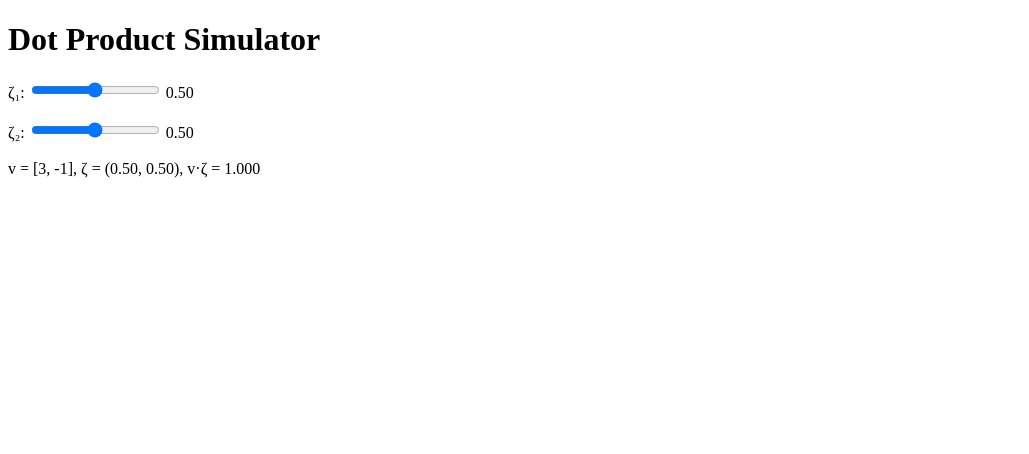
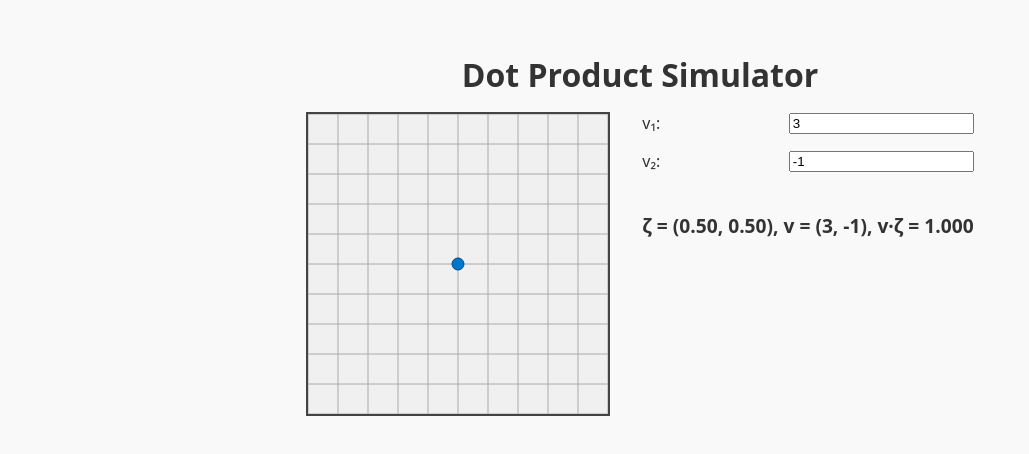
Before and after one commit to LaurenceWilkes/dotprod, a plain HTML site: page index.html in a window 1280 px wide. Shown: the whole page, without its empty margins (0-1029 px from the left). Drawn offline with Linux system fonts and the light colour scheme.

Commit message:
Test commit

```diff
--- a/index.html
+++ b/index.html
@@ -1,46 +1,140 @@
 <!DOCTYPE html>
-<html>
+<html lang="en">
 <head>
   <meta charset="UTF-8">
-  <title>Dot Product Demo</title>
+  <title>Dot Product Simulator</title>
+  <style>
+    body {
+      font-family: system-ui, sans-serif;
+      display: flex;
+      flex-direction: column;
+      align-items: center;
+      margin: 2rem;
+      background: #f9f9f9;
+      color: #333;
+    }
+    h1 {
+      margin-bottom: 1rem;
+    }
+    .container {
+      display: flex;
+      gap: 2rem;
+      flex-wrap: wrap;
+      justify-content: center;
+      align-items: flex-start;
+    }
+    canvas {
+      border: 2px solid #444;
+      background: white;
+      cursor: crosshair;
+    }
+    .controls {
+      display: flex;
+      flex-direction: column;
+      gap: 1rem;
+      min-width: 200px;
+    }
+    .controls label {
+      display: flex;
+      justify-content: space-between;
+      align-items: center;
+    }
+    .output {
+      margin-top: 1.5rem;
+      font-size: 1.2rem;
+      font-weight: bold;
+      text-align: center;
+    }
+  </style>
 </head>
 <body>
   <h1>Dot Product Simulator</h1>
+  <div class="container">
+    <!-- 2D slider -->
+    <canvas id="zetaCanvas" width="300" height="300"></canvas>
 
-  <label>ζ₁:
-    <input type="range" id="z1" min="0" max="1" step="0.01" value="0.5">
-    <span id="z1val">0.5</span>
-  </label>
-  <br><br>
-
-  <label>ζ₂:
-    <input type="range" id="z2" min="0" max="1" step="0.01" value="0.5">
-    <span id="z2val">0.5</span>
-  </label>
-  <br><br>
-
-  <div id="output"></div>
-  <div id="output"></div>
+    <!-- Controls -->
+    <div class="controls">
+      <label>v₁: <input type="number" id="v1" value="3" step="1"></label>
+      <label>v₂: <input type="number" id="v2" value="-1" step="1"></label>
+      <div class="output" id="output"></div>
+    </div>
+  </div>
 
   <script>
-    // Example integer vector v
-    const v = [3, -1];
+    const canvas = document.getElementById("zetaCanvas");
+    const ctx = canvas.getContext("2d");
 
-    function update() {
-      const z1 = parseFloat(document.getElementById("z1").value);
-      const z2 = parseFloat(document.getElementById("z2").value);
+    let zeta = [0.5, 0.5];  // start in middle
+    let v = [parseInt(document.getElementById("v1").value),
+             parseInt(document.getElementById("v2").value)];
 
-      document.getElementById("z1val").textContent = z1.toFixed(2);
-      document.getElementById("z2val").textContent = z2.toFixed(2);
+    function draw() {
+      // Clear
+      ctx.clearRect(0, 0, canvas.width, canvas.height);
 
-      const dot = v[0]*z1 + v[1]*z2;
-      document.getElementById("output").textContent =
-        "v = [" + v.join(", ") + "], ζ = (" + z1.toFixed(2) + ", " + z2.toFixed(2) + "), v·ζ = " + dot.toFixed(3);
+      // Draw square background grid
+      ctx.fillStyle = "#f0f0f0";
+      ctx.fillRect(0, 0, canvas.width, canvas.height);
+
+      ctx.strokeStyle = "#aaa";
+      for (let i = 0; i <= 10; i++) {
+        let x = (i/10) * canvas.width;
+        let y = (i/10) * canvas.height;
+        ctx.beginPath();
+        ctx.moveTo(x, 0); ctx.lineTo(x, canvas.height);
+        ctx.moveTo(0, y); ctx.lineTo(canvas.width, y);
+        ctx.stroke();
+      }
+
+      // Draw point ζ
+      const x = zeta[0] * canvas.width;
+      const y = (1 - zeta[1]) * canvas.height; // invert y axis
+      ctx.beginPath();
+      ctx.arc(x, y, 6, 0, 2*Math.PI);
+      ctx.fillStyle = "#0077cc";
+      ctx.fill();
+      ctx.strokeStyle = "#004488";
+      ctx.stroke();
     }
 
-    document.getElementById("z1").oninput = update;
-    document.getElementById("z2").oninput = update;
-    update();
+    function updateOutput() {
+      const dot = v[0]*zeta[0] + v[1]*zeta[1];
+      document.getElementById("output").textContent =
+        `ζ = (${zeta[0].toFixed(2)}, ${zeta[1].toFixed(2)}),
+         v = (${v[0]}, ${v[1]}),
+         v·ζ = ${dot.toFixed(3)}`;
+    }
+
+    // Handle canvas clicks/drags
+    function setZetaFromEvent(e) {
+      const rect = canvas.getBoundingClientRect();
+      const x = (e.clientX - rect.left) / rect.width;
+      const y = (e.clientY - rect.top) / rect.height;
+      zeta = [Math.min(Math.max(x,0),1), 1 - Math.min(Math.max(y,0),1)];
+      draw();
+      updateOutput();
+    }
+
+    let dragging = false;
+    canvas.addEventListener("mousedown", e => { dragging = true; setZetaFromEvent(e); });
+    canvas.addEventListener("mousemove", e => { if(dragging) setZetaFromEvent(e); });
+    canvas.addEventListener("mouseup", () => dragging = false);
+    canvas.addEventListener("mouseleave", () => dragging = false);
+
+    // Handle v changes
+    document.getElementById("v1").addEventListener("input", e => {
+      v[0] = parseInt(e.target.value);
+      updateOutput();
+    });
+    document.getElementById("v2").addEventListener("input", e => {
+      v[1] = parseInt(e.target.value);
+      updateOutput();
+    });
+
+    // Initial draw
+    draw();
+    updateOutput();
   </script>
 </body>
 </html>
```
